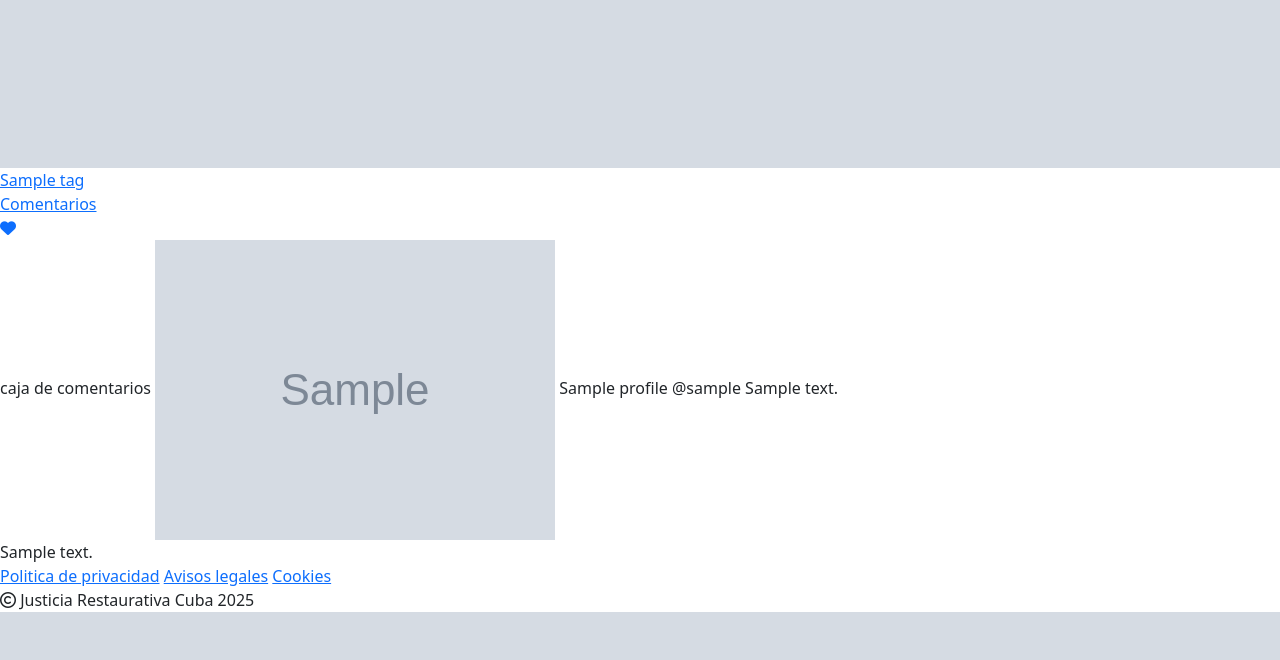
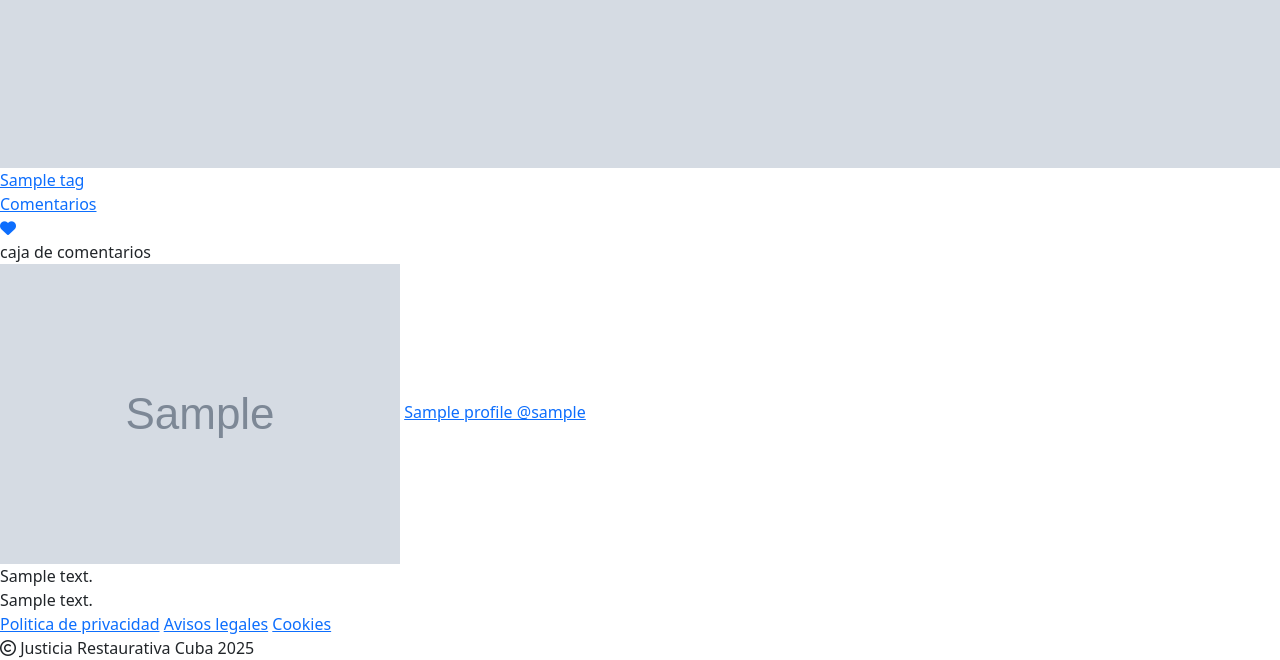
Before and after one commit to DanielErnestoPerez/justicia, a Django app: page /read_post/1/ in a window 1280 px wide. Shown: the part 2228-2888 px from the top of the page. Before the commit the page ends 2840 px from the top, so only its background shows below. Run offline with Django 5.2, Linux system fonts and the light colour scheme; tables that the repository leaves empty hold one stand-in row (values such as "Sample post"); grey boxes marked "Sample" are stand-in pictures; some libraries are stand-ins or nearby versions.

Commit message:
Update read_post.html

```diff
--- a/justicia_app/templates/justicia_app/read_post.html
+++ b/justicia_app/templates/justicia_app/read_post.html
@@ -28,7 +28,7 @@
             {% endfor %}
         </div>
         <div class="sub-menu">
-            <div class="comentarios">
+            <div class="comentarios_enlace">
                 <a href="#">Comentarios</a>
             </div>
             <div class="editar_publicacion">
@@ -42,10 +42,18 @@
         caja de comentarios
 
         {% for comment in post.comments.all %}
-            <img src="{{ comment.author.profile.avatar }}" alt="">
-            {{comment.author.profile.name}}
-            @{{comment.author.username}}
-            {{comment.body}}
+            <div class="caja_comentarios">
+                <div class="comentario_author">
+                    <img src="{{ comment.author.profile.avatar }}" alt="">
+                    <a href="{% url 'user_profile' post.author.username %}">
+                        {{comment.author.profile.name}}
+                        @{{comment.author.username}}
+                    </a>
+                </div>
+                <div class="comentario_cuerpo">
+                    {{comment.body}}
+                </div>
+            </div>
         {% endfor %}
 
     </div>
```
